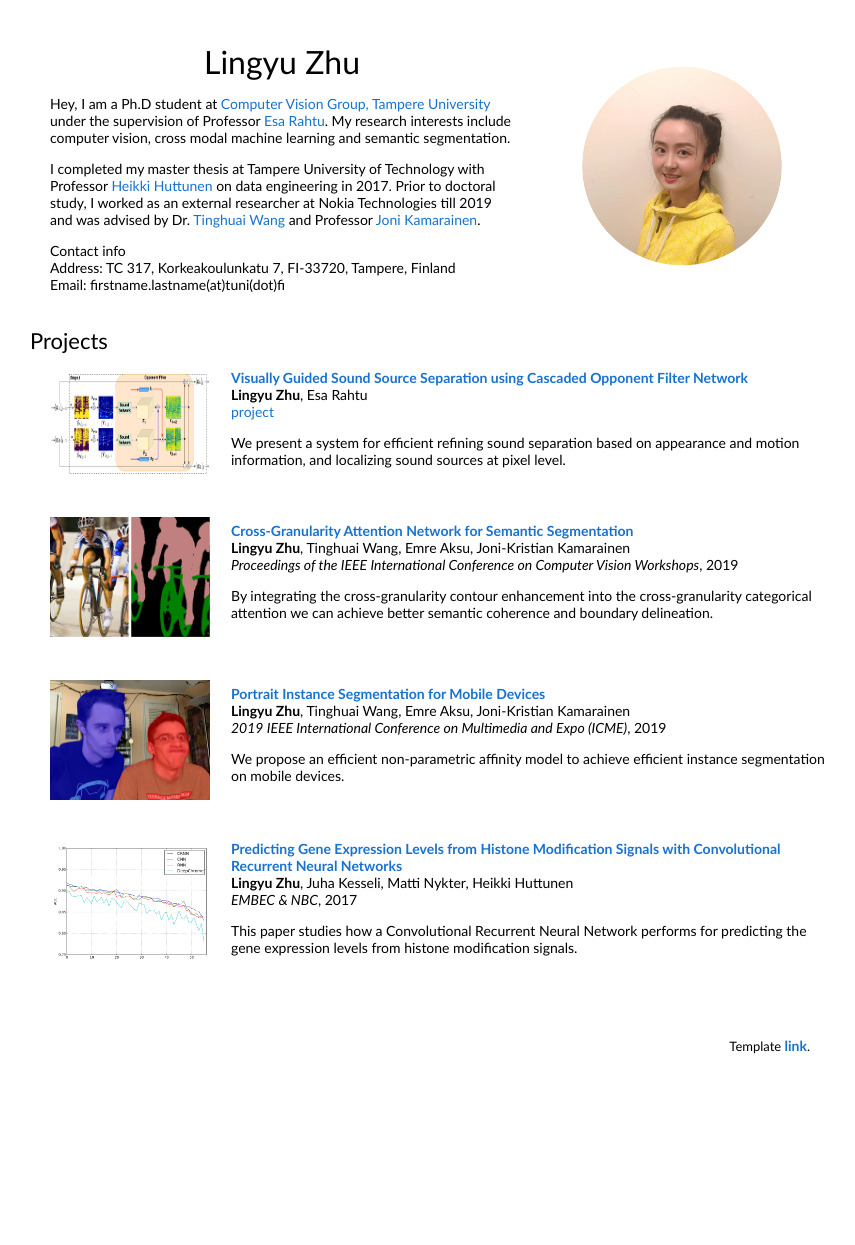
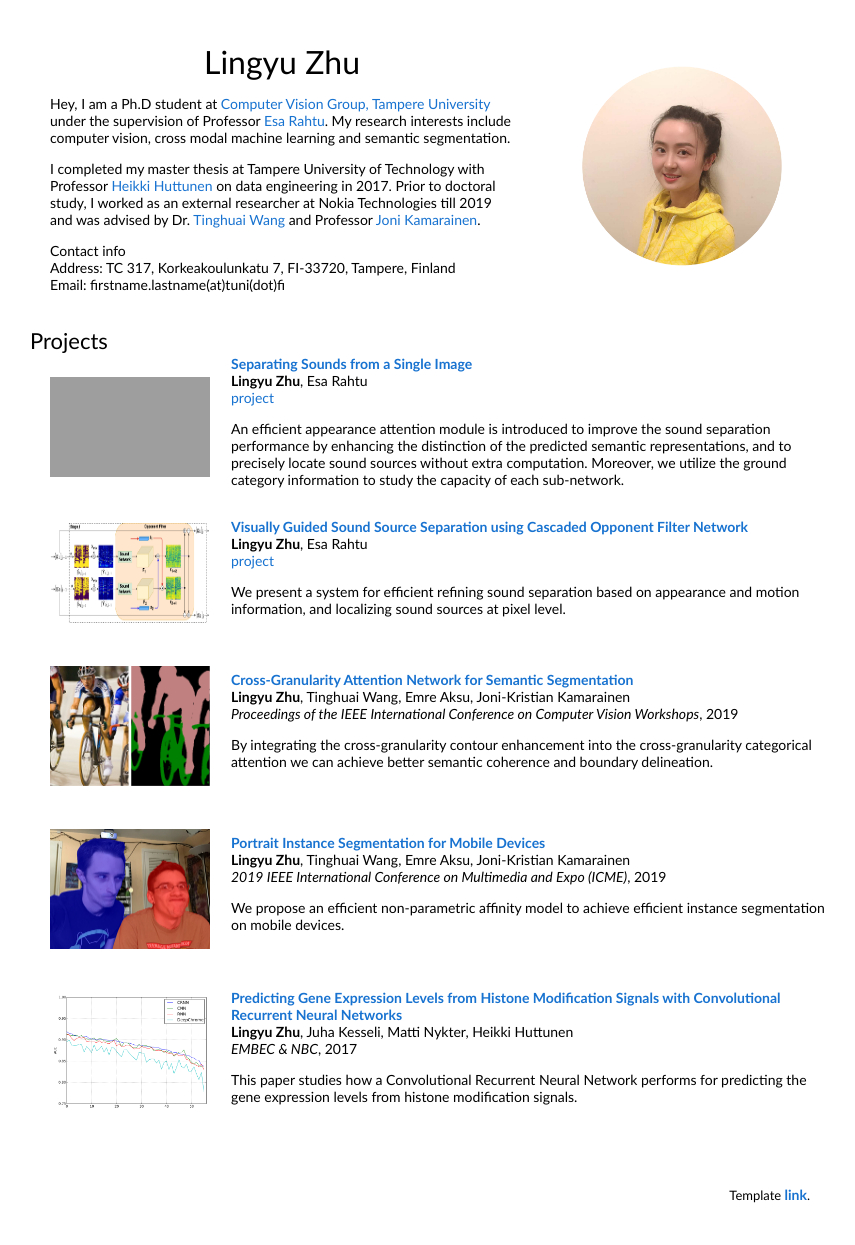
Before and after one commit to ly-zhu/ly-zhu.github.io, a Jekyll site: the page index.html, which Jekyll copies as it is, in a window 1280 px wide. Shown: the whole page, without its empty margins (210-1065 px from the left). Built offline with Jekyll 4.4.1, drawn with Linux system fonts in a browser that asks for light colours; before the commit the page ends 1096 px from its top, so only the background shows below that; grey boxes are pictures that could not be loaded.

Commit message:
webpage of separating sounds from a single image created

```diff
--- a/index.html
+++ b/index.html
@@ -50,6 +50,32 @@
           <heading>Projects</heading>
         </td>
     </table>
+
+
+    <table style="width:100%;border:0px;border-spacing:0px;border-collapse:separate;margin-right:auto;margin-left:auto;"><tbody>
+
+      <tr>
+        <td style="padding:20px;width:25%;vertical-align:middle">
+          <img src="separating-sounds-from-single-image/figures/locSep_vis_MUSIC.png" alt="blind-date" width="160" height="100">
+        </td>
+        <td width="75%" valign="middle">
+          <a href="https://arxiv.org/pdf/2006.03028.pdf">
+            <papertitle>Separating Sounds from a Single Image</papertitle>
+          </a>
+          <br>
+          <strong>Lingyu Zhu</strong>, Esa Rahtu
+          <br>
+          <a href="https://ly-zhu.github.io/separating-sounds-from-single-image">project</a> <!-- | -->
+          <!--
+          <a href="https://arxiv.org/pdf/2006.03028.pdf">paper</a>
+          -->
+          <p>
+          An efficient appearance attention module is introduced to improve the sound separation performance by enhancing the distinction of the predicted semantic representations, and to precisely locate sound sources without extra computation. Moreover, we utilize the ground category information to study the capacity of each sub-network.
+          </p>
+        </td>
+      </tr>
+    </tbody></tbody>
+
 
     <table style="width:100%;border:0px;border-spacing:0px;border-collapse:separate;margin-right:auto;margin-left:auto;"><tbody>
 
```
Also changed, not shown: separating-sounds-from-single-image.md (added, +71 -0 lines), README.md, separating-sounds-from-single-image/figures/locSep3_MUSIC.png (added), separating-sounds-from-single-image/figures/table2.png (added), separating-sounds-from-single-image/figures/tsne_res50_MUSIC.png (added), 2 other files.
